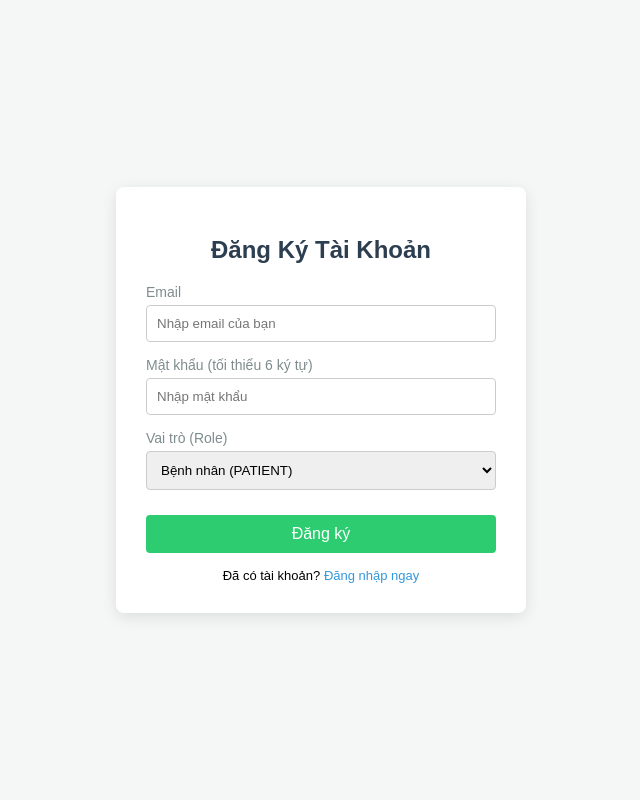
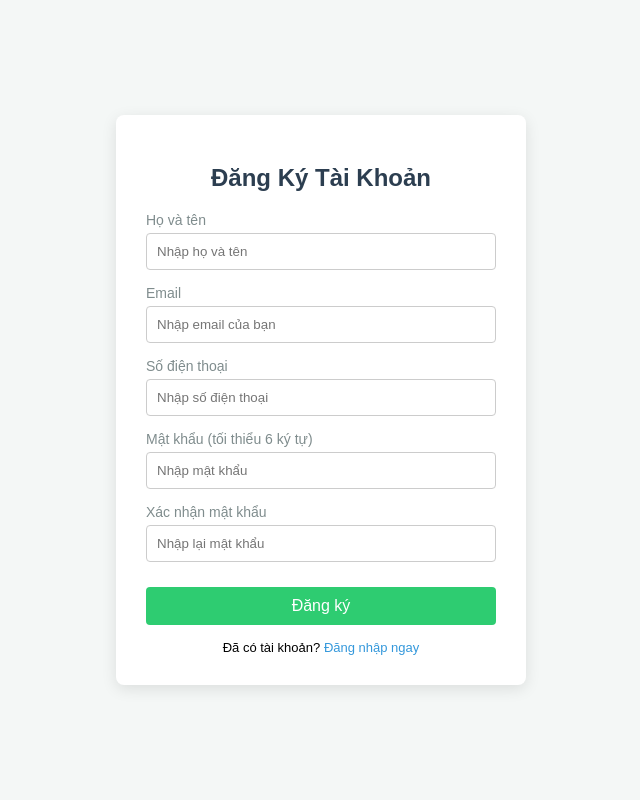
Before and after one commit to TheAnh01FPT/GlucoTrackingAlert, a Python web app: template src/main/resources/templates/register/register.html in a window 1280 px wide. Shown: the whole page, without its empty margins (319-959 px from the left). Run offline with Jinja, Linux system fonts and the light colour scheme; the template is opened without the code that fills it, so the values that code supplies are empty.

Commit message:
Update Login, Register

```diff
--- a/src/main/resources/templates/login/login.html
+++ b/src/main/resources/templates/login/login.html
@@ -69,8 +69,12 @@
                 setTimeout(() => {
                     if (data.role === 'ADMIN') {
                         window.location.href = '/admin/dashboard';
+                    } else if (data.role === 'PATIENT') {
+                        window.location.href = '/patient/homepage';
+                    } else if (data.role === 'DOCTOR') {
+                        window.location.href = '/doctor/homepage';
                     } else {
-                        window.location.href = '/admin/dashboard';
+                        window.location.href = '/login';
                     }
                 }, 1000);
             } else {
--- a/src/main/resources/templates/register/register.html
+++ b/src/main/resources/templates/register/register.html
@@ -4,12 +4,12 @@
     <meta charset="UTF-8">
     <title>GlucoTrackAlert - Đăng ký</title>
     <style>
-        body { font-family: Arial, sans-serif; background-color: #f4f7f6; display: flex; justify-content: center; align-items: center; height: 100vh; margin: 0; }
+        body { font-family: Arial, sans-serif; background-color: #f4f7f6; display: flex; justify-content: center; align-items: center; min-height: 100vh; margin: 0; }
         .form-container { background: white; padding: 30px; border-radius: 8px; box-shadow: 0 4px 15px rgba(0,0,0,0.1); width: 350px; }
         h2 { text-align: center; color: #2c3e50; margin-bottom: 20px; }
         .form-group { margin-bottom: 15px; }
-        label { display: block; margin-bottom: 5px; color: #7f8c8d; font-size: 14px;}
-        input, select { width: 100%; padding: 10px; border: 1px solid #ccc; border-radius: 4px; box-sizing: border-box; }
+        label { display: block; margin-bottom: 5px; color: #7f8c8d; font-size: 14px; }
+        input { width: 100%; padding: 10px; border: 1px solid #ccc; border-radius: 4px; box-sizing: border-box; }
         button { width: 100%; padding: 10px; background-color: #2ecc71; border: none; color: white; font-size: 16px; border-radius: 4px; cursor: pointer; margin-top: 10px; }
         button:hover { background-color: #27ae60; }
         .message { margin-top: 15px; text-align: center; font-size: 14px; padding: 10px; border-radius: 4px; display: none; }
@@ -20,25 +20,28 @@
     </style>
 </head>
 <body>
-
 <div class="form-container">
     <h2>Đăng Ký Tài Khoản</h2>
     <form id="registerForm">
         <div class="form-group">
+            <label>Họ và tên</label>
+            <input type="text" id="fullName" required placeholder="Nhập họ và tên">
+        </div>
+        <div class="form-group">
             <label>Email</label>
             <input type="email" id="email" required placeholder="Nhập email của bạn">
+        </div>
+        <div class="form-group">
+            <label>Số điện thoại</label>
+            <input type="tel" id="phone" required placeholder="Nhập số điện thoại">
         </div>
         <div class="form-group">
             <label>Mật khẩu (tối thiểu 6 ký tự)</label>
             <input type="password" id="password" required placeholder="Nhập mật khẩu">
         </div>
         <div class="form-group">
-            <label>Vai trò (Role)</label>
-            <select id="role">
-                <option value="PATIENT">Bệnh nhân (PATIENT)</option>
-                <option value="DOCTOR">Bác sĩ (DOCTOR)</option>
-                <option value="RELATIVE">Người nhà (RELATIVE)</option>
-            </select>
+            <label>Xác nhận mật khẩu</label>
+            <input type="password" id="confirmPassword" required placeholder="Nhập lại mật khẩu">
         </div>
         <button type="submit">Đăng ký</button>
     </form>
@@ -52,16 +55,24 @@
     document.getElementById('registerForm').addEventListener('submit', function(e) {
         e.preventDefault();
 
+        const fullName = document.getElementById('fullName').value;
         const email = document.getElementById('email').value;
+        const phone = document.getElementById('phone').value;
         const password = document.getElementById('password').value;
-        const role = document.getElementById('role').value;
+        const confirmPassword = document.getElementById('confirmPassword').value;
         const messageBox = document.getElementById('messageBox');
 
-        // Gửi dữ liệu thô JSON xuống API Backend của bạn
+        if (password !== confirmPassword) {
+            messageBox.style.display = 'block';
+            messageBox.className = 'message error';
+            messageBox.innerText = "Mật khẩu xác nhận không khớp!";
+            return;
+        }
+
         fetch('/api/auth/register', {
             method: 'POST',
             headers: { 'Content-Type': 'application/json; charset=UTF-8' },
-            body: JSON.stringify({ email: email, password: password, role: role })
+            body: JSON.stringify({ fullName, email, phone, password })
         })
             .then(async response => {
                 const text = await response.text();
@@ -75,7 +86,7 @@
                     messageBox.innerText = text || "Đăng ký thất bại.";
                 }
             })
-            .catch(err => {
+            .catch(() => {
                 messageBox.style.display = 'block';
                 messageBox.className = 'message error';
                 messageBox.innerText = "Không thể kết nối đến server.";
```
Also changed, not shown: src/main/resources/templates/homepage/homepage.html (added, +27 -0 lines), 3 other files.
